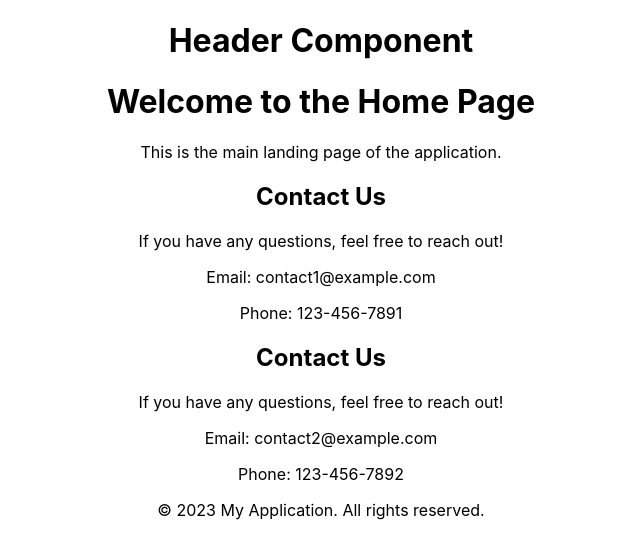
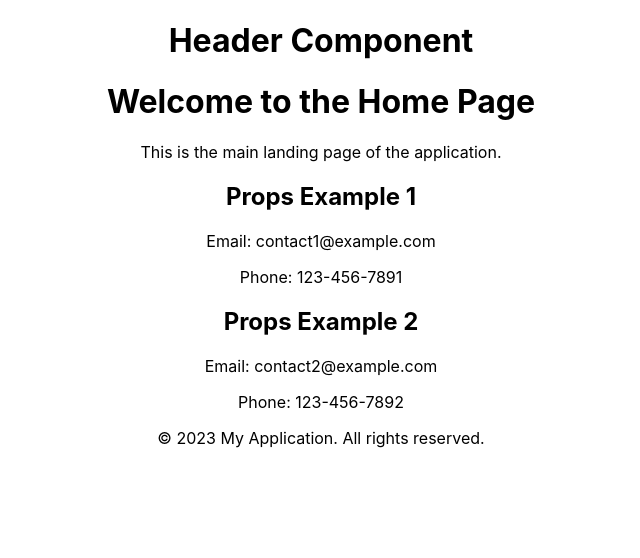
Before and after one commit to rashedulalam46/react-basic-tutorial, a React (Create React App) app: page / in a window 1280 px wide. Shown: the top 558 px of the page, without its empty margins (319-959 px from the left). Built offline with nearby package versions, Linux system fonts and the light colour scheme.

Commit message:
prop example

```diff
--- a/src/App.js
+++ b/src/App.js
@@ -3,15 +3,15 @@ import './App.css';
 import Home from './Pages/Home';
 import Header from './Pages/Header';
 import Footer from './Pages/Footer';
-import Contact from './Pages/Contact';
+import Props from './Pages/Props';
 
 function App() {
   return (
     <div className="App">
       <Header />
       <Home />
-      <Contact email="contact1@example.com" phone="123-456-7891" />
-      <Contact email="contact2@example.com" phone="123-456-7892" />
+      <Props email="contact1@example.com" phone="123-456-7891" order="1" />
+      <Props email="contact2@example.com" phone="123-456-7892" order="2" />
       <Footer />
     </div>
   );
--- a/src/Pages/Contact.jsx
+++ /dev/null
@@ -1,14 +0,0 @@
-import React from 'react';
-
-function Contact(props) {
-  return (
-    <div>
-      <h2>Contact Us</h2>
-      <p>If you have any questions, feel free to reach out!</p>
-      <p>Email: {props.email}</p>
-      <p>Phone: {props.phone}</p>
-    </div>
-  );
-}
-
-export default Contact;
--- /dev/null
+++ b/src/Pages/Props.jsx
@@ -0,0 +1,13 @@
+import React from 'react';
+
+function Props(props) {
+  return (
+    <div>
+      <h2>Props Example {props.order}</h2>
+      <p>Email: {props.email}</p>
+      <p>Phone: {props.phone}</p>
+    </div>
+  );
+}
+
+export default Props;
```
